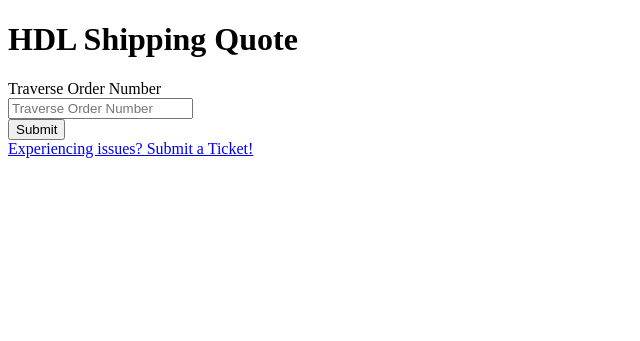
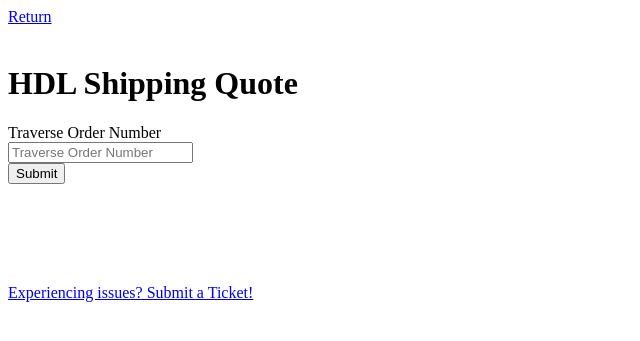
Before and after one commit to Bjorkor/HDLshippingQuotes, a Flask app: page / in a window 1280 px wide. Shown: the top 341 px of the page, without its empty margins (0-640 px from the left). Run offline with Flask 2, Linux system fonts and the light colour scheme.

Commit message:
formating

```diff
--- a/templates/base.html
+++ b/templates/base.html
@@ -1,6 +1,7 @@
 <!DOCTYPE html>
 <html lang="en">
 <head>
+
     <meta charset="UTF-8">
     <title>HDL Quotes</title>
     <style>
@@ -34,6 +35,10 @@
             margin-right: auto;
             width: 100%;
         }
+        #foot {
+            margin-top: 100px;
+        }
+
 
     </style>
     <script type="text/javascript">
@@ -45,6 +50,8 @@
         }
     </script>
 </head>
+<a href="{{ url_for('create') }}">Return</a>
+<br><br>
 <body>
     <h1>{% block title %} HDL Shipping Quote {% endblock %}</h1>
     <div id="loading">
@@ -56,7 +63,7 @@
         {% endfor %}
         {% block content %} {% endblock %}
     </div>
-    <footer>
+    <footer id="foot">
         <a href="{{ url_for('ticket') }}">Experiencing issues? Submit a Ticket!</a>
     </footer>
 </body>
```
